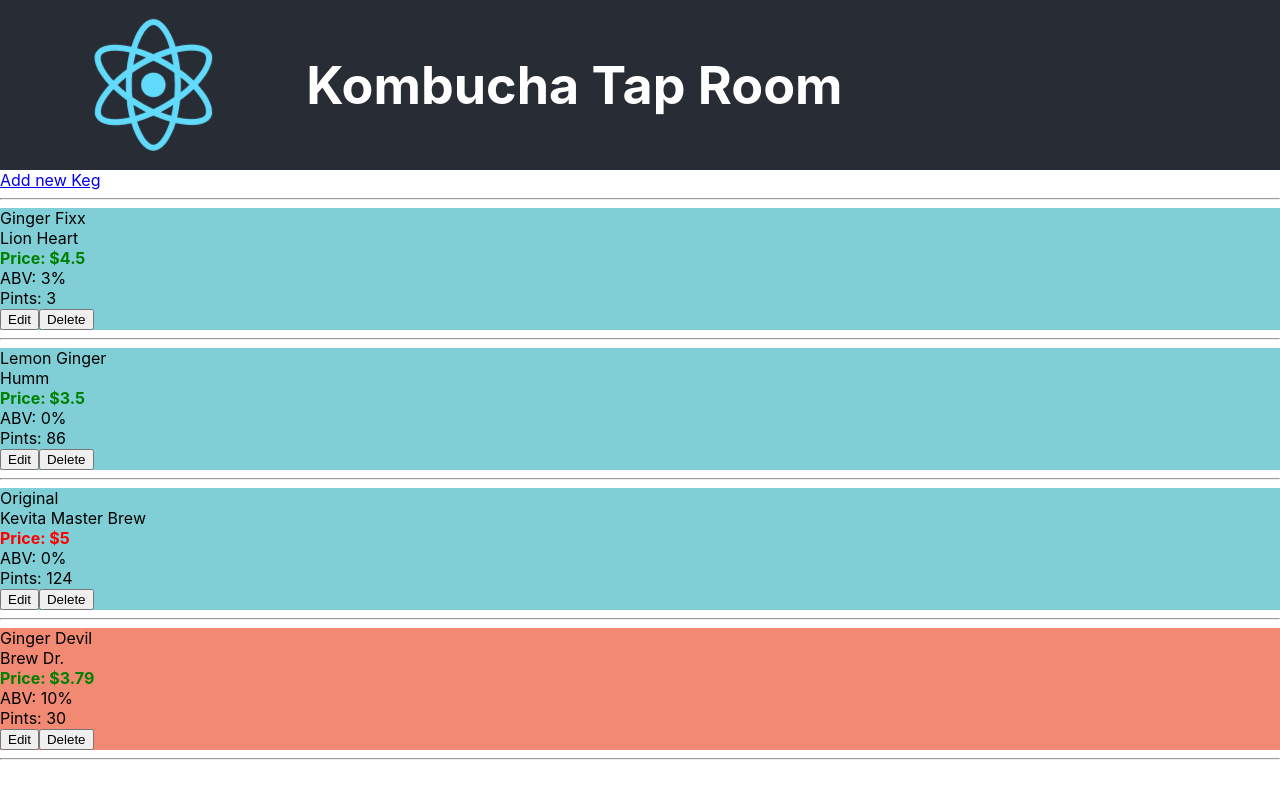
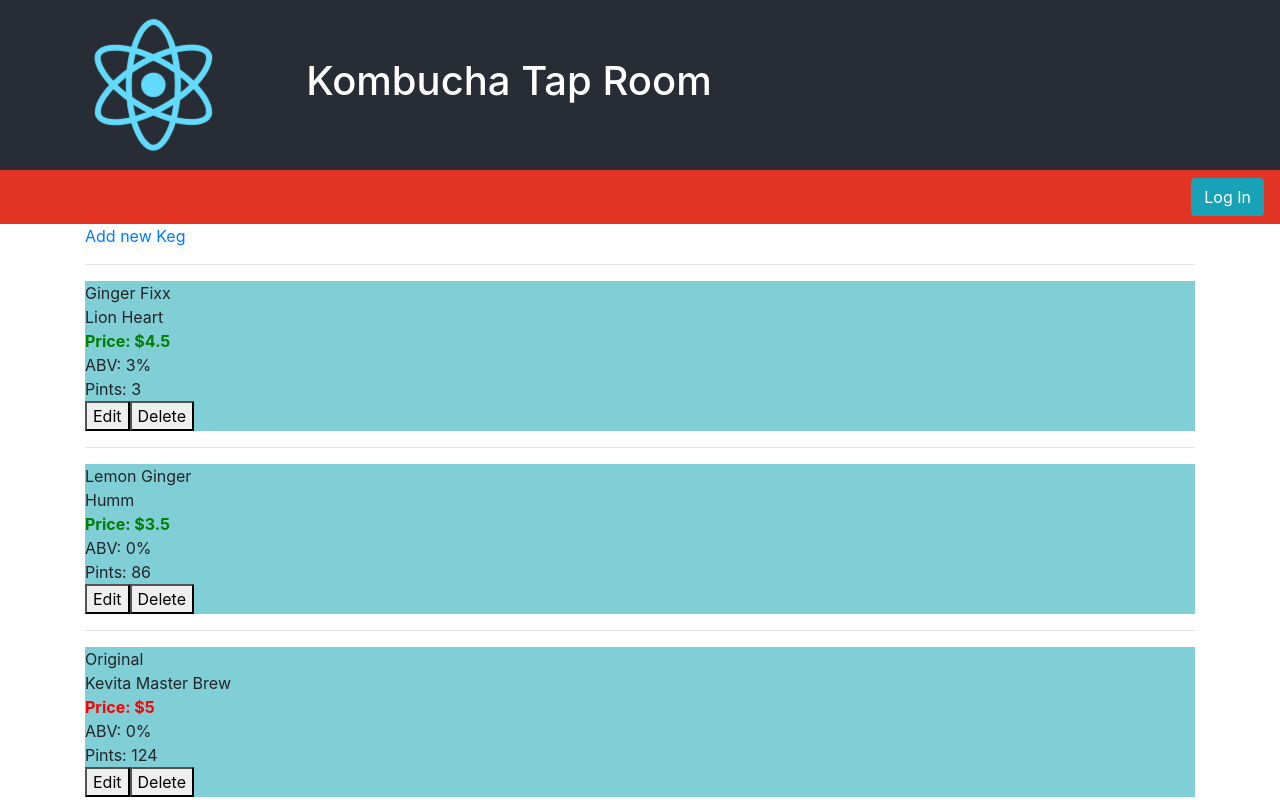
Before and after one commit to quantum93/tap-room, a React (Create React App) app: page / in a window 1280 px wide. Shown: the top 800 px of the page. Built offline with nearby package versions, Linux system fonts and the light colour scheme.

Commit message:
create Navbar using bootstrap

```diff
--- a/package.json
+++ b/package.json
@@ -4,6 +4,7 @@
   "private": true,
   "dependencies": {
     "@material-ui/core": "^4.4.0",
+    "@material-ui/icons": "^4.2.1",
     "bootstrap": "^4.3.1",
     "eslint": "^6.3.0",
     "eslint-plugin-react": "^7.14.3",
--- a/src/App.js
+++ b/src/App.js
@@ -1,15 +1,20 @@
 import React from "react";
 import {Route, Switch} from "react-router-dom";
+import Container from "react-bootstrap/Container";
 
 import Header from "./components/Header";
 import ListKeg from "./components/ListKeg";
+import UserNav from "./components/UserNav";
 
 function App() {
   return (
     <div className="App">
       <header className="App-header">
         <Header />
+        <UserNav />
+        <Container>
         <ListKeg />
+        </Container>
       </header>
     </div>
   );
--- /dev/null
+++ b/src/components/LogIn.js
@@ -0,0 +1,10 @@
+import React from "react";
+import Button from "react-bootstrap/Button"
+
+function LogIn () {
+  return (
+    <Button variant="info">Log In</Button>
+  );
+}
+
+export default LogIn;
--- /dev/null
+++ b/src/components/UserNav.js
@@ -0,0 +1,24 @@
+import React from 'react';
+import Nav from 'react-bootstrap/Nav';
+import Navbar from 'react-bootstrap/Navbar';
+import Button from 'react-bootstrap/Button';
+import SignIn from './LogIn'
+
+function UserNav(){
+
+  var myStyle = {
+    background: "#E23425"
+  }
+
+  return (
+    <Navbar style={myStyle} expand="lg">
+      <Navbar.Toggle aria-controls="basic-navbar-nav" />
+      <Navbar.Collapse id="basic-navbar-nav">
+        <Nav className="mr-auto"></Nav>
+        <SignIn />
+      </Navbar.Collapse>
+    </Navbar>
+  );
+}
+
+export default UserNav;
--- a/src/index.js
+++ b/src/index.js
@@ -3,6 +3,8 @@ import ReactDOM from 'react-dom';
 import './index.css';
 import App from './App';
 import * as serviceWorker from './serviceWorker';
+import '../node_modules/bootstrap/dist/css/bootstrap.min.css';
+
 
 // ReactDOM.render(<App />, document.getElementById('root'));
 
```
Also changed, not shown: 2 other files (tests, documents, lock files or other folders).
